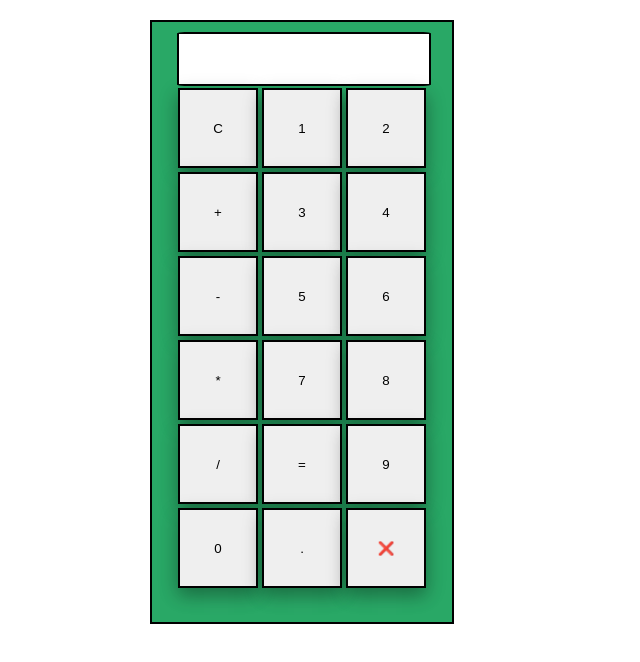
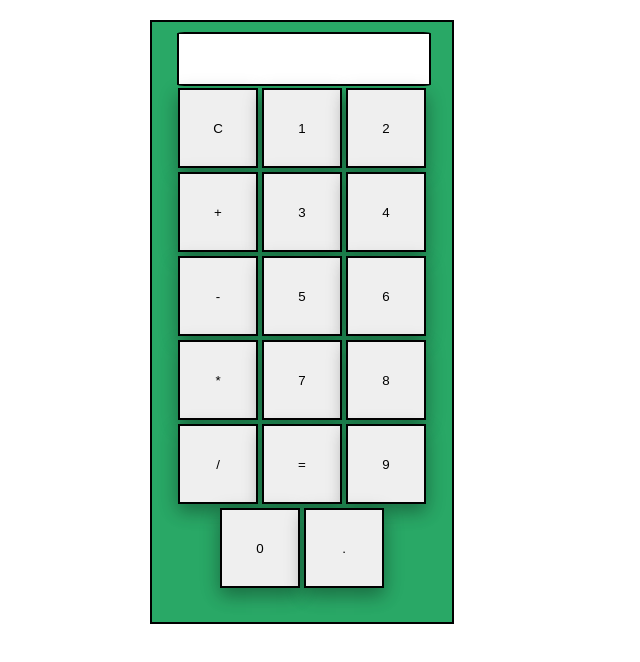
Before and after one commit to ayushamu/calculator, a plain HTML site: page index.html in a window 1280 px wide. Shown: the whole page, without its empty margins (0-640 px from the left). Drawn offline with Linux system fonts and the light colour scheme.

Commit message:
Update index.html

```diff
--- a/index.html
+++ b/index.html
@@ -7,34 +7,7 @@
     <title>calculator</title>
 </head>
 <body>
-   <!-- <div id="display-box">
-<input type="text" id="cal-display" readonly>
-    </div>
-    <div id="btns">
-        <button class="btn1-3" onclick="currentDisplay = ''; document.querySelector('#cal-display').value=currentDisplay">C</button>
-        <button class="btn1-3" onclick="currentDisplay = currentDisplay + '1'; document.querySelector('#cal-display').value=currentDisplay">1</button>
-        <button class="btn1-3" onclick="currentDisplay = currentDisplay + '2'; document.querySelector('#cal-display').value=currentDisplay">2</button> <br>
-        <button class="btn3-6" onclick="currentDisplay = currentDisplay + '+'; document.querySelector('#cal-display').value=currentDisplay">+</button>
-        <button class="btn3-6" onclick="currentDisplay = currentDisplay + '3'; document.querySelector('#cal-display').value=currentDisplay">3</button>
-        <button class="btn3-6" onclick="currentDisplay = currentDisplay + '4'; document.querySelector('#cal-display').value=currentDisplay">4</button><br>
-        <button class="btn6-9" onclick="currentDisplay = currentDisplay + '-'; document.querySelector('#cal-display').value=currentDisplay">-</button>
-        <button class="btn6-9" onclick="currentDisplay = currentDisplay + '5'; document.querySelector('#cal-display').value=currentDisplay">5</button>
-        <button class="btn6-9" onclick="currentDisplay = currentDisplay + '6'; document.querySelector('#cal-display').value=currentDisplay">6</button><br>
-        <button class="btn9-12" onclick="currentDisplay = currentDisplay + '*'; document.querySelector('#cal-display').value=currentDisplay">*</button>
-        <button class="btn9-12" onclick="currentDisplay = currentDisplay + '7'; document.querySelector('#cal-display').value=currentDisplay">7</button>
-        <button class="btn9-12" onclick="currentDisplay = currentDisplay + '8'; document.querySelector('#cal-display').value=currentDisplay">8</button><br>
-        <button class="btn12-15" onclick="currentDisplay = currentDisplay + '/'; document.querySelector('#cal-display').value=currentDisplay">/</button>
 
-        <button class="btn12-15" onclick="let result= eval(currentDisplay); currentDisplay=result; document.querySelector('#cal-display').value=currentDisplay">=</button>
-
-        <button class="btn12-15" onclick="currentDisplay = currentDisplay + '9'; document.querySelector('#cal-display').value=currentDisplay">9</button><br>
-        <button class="lower-btn" onclick="currentDisplay = currentDisplay + '0'; document.querySelector('#cal-display').value=currentDisplay">0</button>
-        <button class="lower-btn" onclick="currentDisplay = currentDisplay + '.'; document.querySelector('#cal-display').value=currentDisplay">.</button>
-    </div>
-    <script>
-        let currentDisplay='';
-        document.querySelector('#cal-display').value=currentDisplay;
-    </script>-->
 <div class="calculator">
     <div id="cal-display" >
 <input type="text" readonly id="display-box">
@@ -57,7 +30,7 @@
         <button class="grp5" onclick="myDisplayBox= myDisplayBox + 9 ;document.querySelector('#display-box').value=myDisplayBox">9</button><br>
         <button class="lower-btn" onclick="myDisplayBox= myDisplayBox + 0 ;document.querySelector('#display-box').value=myDisplayBox"> 0</button>
         <button class="lower-btn" onclick="myDisplayBox= myDisplayBox + '.' ;document.querySelector('#display-box').value=myDisplayBox">.</button>
-        <button class="lower-btn" onclick="myDisplayBox=">&#x274c;</button>
+
 
 
     </div>
```
